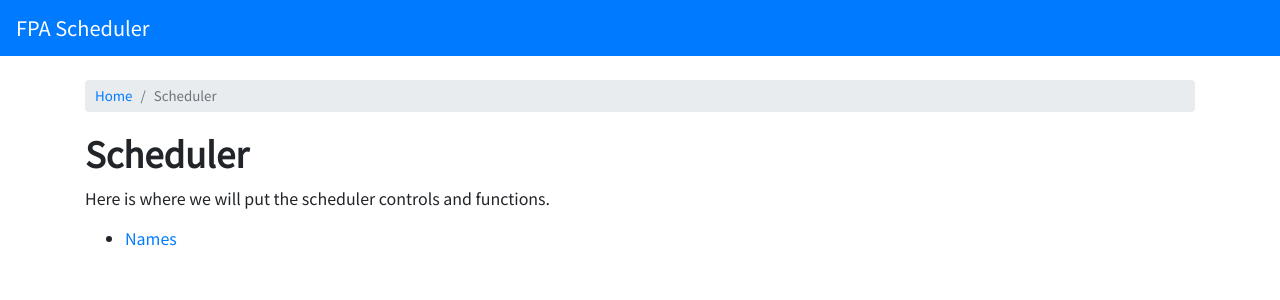
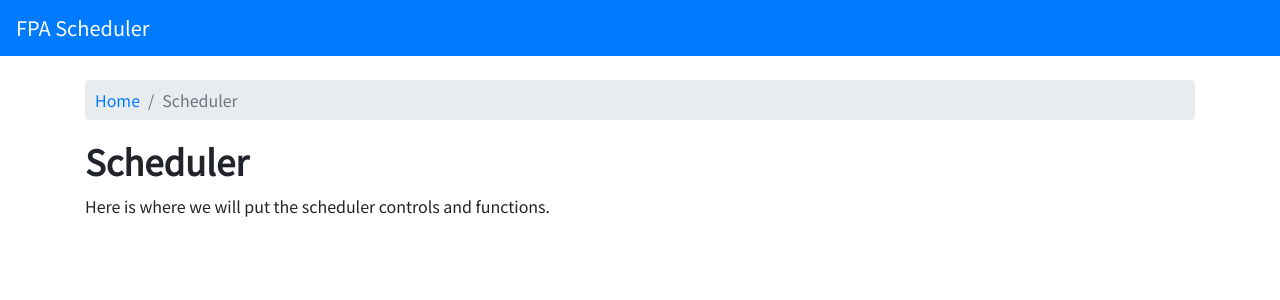
Before and after one commit to kevinmchung/fpa_scheduler, a Django app: page /scheduler/ in a window 1280 px wide. Shown: the top 300 px of the page. Run offline with Django 3.2, Linux system fonts and the light colour scheme; some libraries are stand-ins or nearby versions.

Commit message:
static clean up

```diff
--- a/source/mysite/settings.py
+++ b/source/mysite/settings.py
@@ -165,6 +165,8 @@ USE_TZ = True
 
 STATIC_ROOT = 'static'
 STATIC_URL = '/static/'
+
+
 STATICFILES_FINDERS = [
     'django.contrib.staticfiles.finders.FileSystemFinder',
     'django.contrib.staticfiles.finders.AppDirectoriesFinder',
--- a/source/names/templates/names/base.html
+++ b/source/names/templates/names/base.html
@@ -1,9 +1,4 @@
 {% extends "mysite/base.html" %}
-
-{% block style %}
-    <link rel="stylesheet" type="text/css" href="/static/mysite/css/stylesheet.css">
-{% endblock %}
-
 
 {% block breadcrumb_app %}
     <li class="breadcrumb-item"><a href="/names/">Names</a></li>
--- a/source/names/templates/names/index.html
+++ b/source/names/templates/names/index.html
@@ -3,6 +3,8 @@
 {% block content %}
 
     <h1>Names</h1>
+
+    <br>
 
     {% if names_list %}
 
--- a/source/polls/templates/polls/base.html
+++ b/source/polls/templates/polls/base.html
@@ -3,6 +3,6 @@
 
 {% block title %}Polls{% endblock %}
 
-{% block style %}
-    <link rel="stylesheet" type="text/css" href="/static/scheduler/css/stylesheet.css">
+{% block breadcrumb_app %}
+    <li class="breadcrumb-item"><a href="/polls/">Polls</a></li>
 {% endblock %}
--- a/source/polls/templates/polls/detail.html
+++ b/source/polls/templates/polls/detail.html
@@ -1,6 +1,9 @@
 
 {% extends "polls/base.html" %}
 
+{% block breadcrumb_page %}
+    <li class="breadcrumb-item active" aria-current="page">Question</></li>
+{% endblock %}
 
 {% block content %}
 
--- a/source/scheduler/static/scheduler/css/stylesheet.css
+++ b/source/scheduler/static/scheduler/css/stylesheet.css
@@ -25,6 +25,6 @@ img {
 
 
 .breadcrumb {
-    padding: 6px 10px !important;
-    font-size: 10pt;
+    padding: 8px 10px !important;
+    font-size: 12pt;
 }
--- a/source/scheduler/templates/scheduler/base.html
+++ b/source/scheduler/templates/scheduler/base.html
@@ -1,10 +1,6 @@
 {% extends "mysite/base.html" %}
 
 {% block title %}FPA Scheduler{% endblock %}
-
-{% block style %}
-    <link rel="stylesheet" type="text/css" href="/static/scheduler/css/stylesheet.css">
-{% endblock %}
 
 
 {% block breadcrumb_app %}
--- a/source/scheduler/templates/scheduler/index.html
+++ b/source/scheduler/templates/scheduler/index.html
@@ -8,8 +8,6 @@
 
     <h1>Scheduler</h1>
     <p>Here is where we will put the scheduler controls and functions.</p>
-    <ul>
-        <li><a href="/scheduler/names">Names</a></li>
-    </ul>
+
 
 {% endblock %}
--- a/source/static/mysite/css/stylesheet.css
+++ b/source/static/scheduler/css/stylesheet.css
@@ -25,6 +25,6 @@ img {
 
 
 .breadcrumb {
-    padding: 6px 10px !important;
-    font-size: 10pt;
+    padding: 8px 10px !important;
+    font-size: 12pt;
 }
--- a/source/templates/mysite/base.html
+++ b/source/templates/mysite/base.html
@@ -12,8 +12,9 @@
 
     <!-- Application CSS -->
     {% block style %}
-    <link rel="stylesheet" type="text/css" href="/static/mysite/css/stylesheet.css">
+    <link rel="stylesheet" type="text/css" href="{% static 'scheduler/css/stylesheet.css' %}">
     {% endblock %}
+
 
     <title>{% block title %}FPA Scheduler{% endblock %}</title>
 
```
